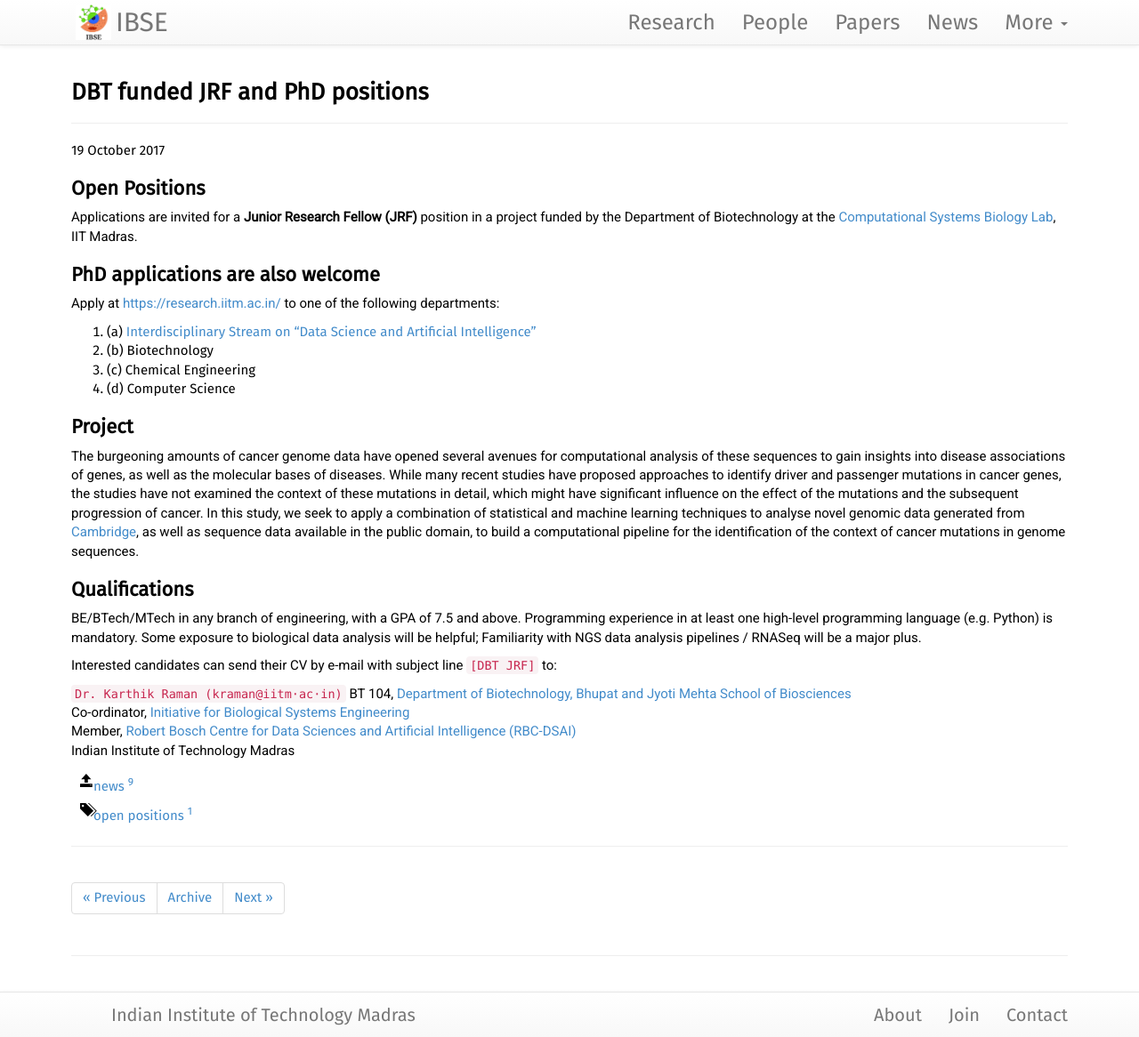
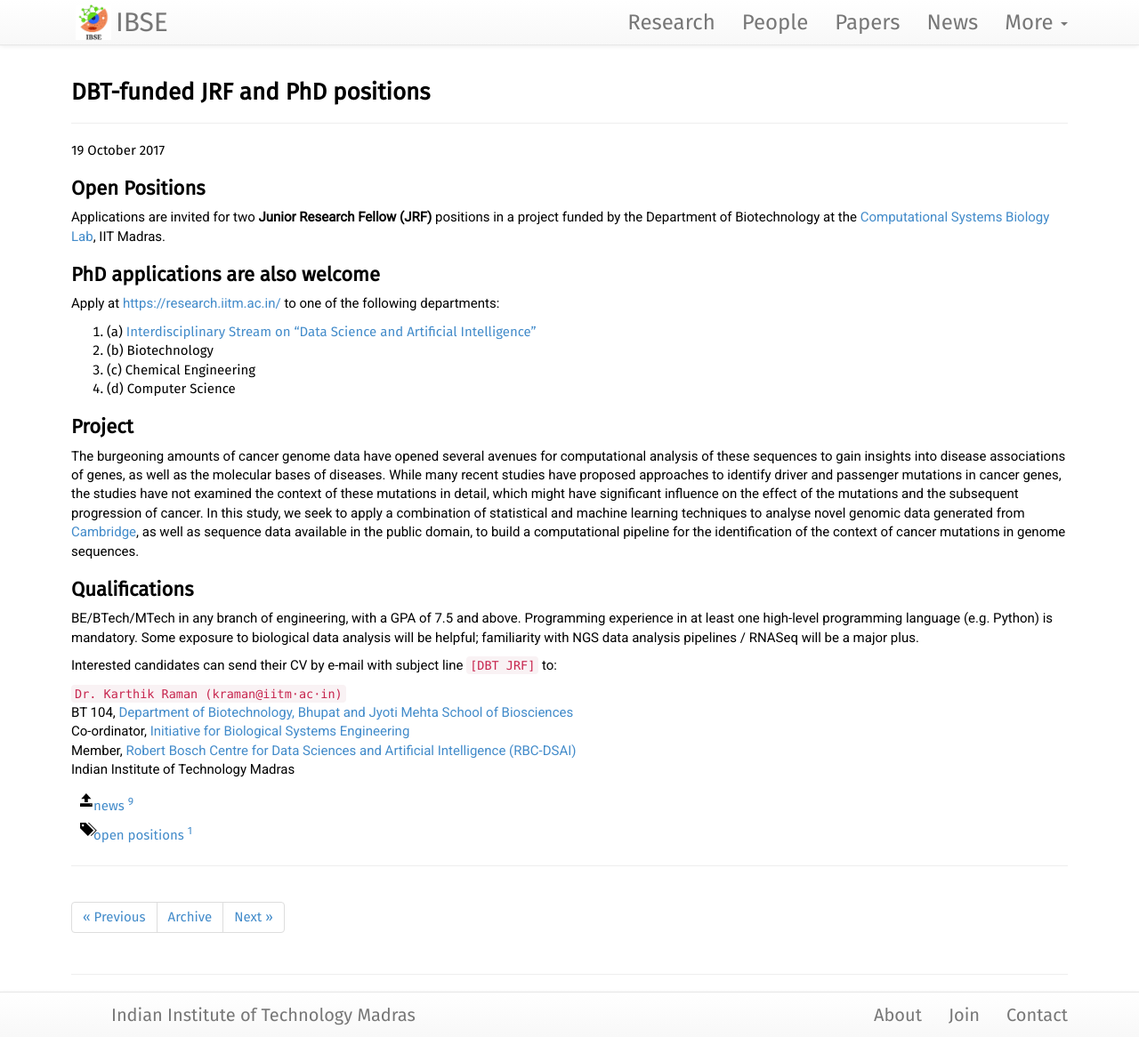
Before and after one commit to philge/ibse-iitm.github.io, a Jekyll site: the page built from news/_posts/2017-10-19-DBT-JRF-PhD-positions.md, in a window 1280 px wide and 1166 px high. Shown: the whole window at 89% size. Built offline with Jekyll 4.4.1, drawn with Linux system fonts in a browser that asks for light colours; nearby versions of some CDN libraries.

Commit message:
Update 2017-10-19-DBT-JRF-PhD-positions.md

```diff
--- a/news/_posts/2017-10-19-DBT-JRF-PhD-positions.md
+++ b/news/_posts/2017-10-19-DBT-JRF-PhD-positions.md
@@ -1,15 +1,15 @@
 ---
 layout: news
-title: DBT funded JRF and PhD positions
+title: DBT-funded JRF and PhD positions
 author: Karthik Raman
 author_handle: kraman
 category: news
 tags: [open positions]
-brief: DBT funded JRF and PhD positions
+brief: Two positions available at the <a href="https://home.iitm.ac.in/kraman/lab/">Computational Systems Biology Lab</a>.
 ---
 
 ## Open Positions
-Applications are invited for a **Junior Research Fellow (JRF)** position in a project funded by the Department of Biotechnology at the  [Computational Systems Biology Lab](https://home.iitm.ac.in/kraman/lab/), IIT Madras.
+Applications are invited for two **Junior Research Fellow (JRF)** positions in a project funded by the Department of Biotechnology at the  [Computational Systems Biology Lab](https://home.iitm.ac.in/kraman/lab/), IIT Madras.
 
 ## PhD applications are also welcome
 
@@ -23,11 +23,11 @@
 The burgeoning amounts of cancer genome data have opened several avenues for computational analysis of these sequences to gain insights into disease associations of genes, as well as the molecular bases of diseases. While many recent studies have proposed approaches to identify driver and passenger mutations in cancer genes, the studies have not examined the context of these mutations in detail, which might have significant influence on the effect of the mutations and the subsequent progression of cancer. In this study, we seek to apply a combination of statistical and machine learning techniques to analyse novel genomic data generated from [Cambridge](https://www.mrc-cu.cam.ac.uk/), as well as sequence data available in the public domain, to build a computational pipeline for the identification of the context of cancer mutations in genome sequences.
 
 ## Qualifications
-BE/BTech/MTech in any branch of engineering, with a GPA of 7.5 and above. Programming experience in at least one high-level programming language (e.g. Python) is mandatory. Some exposure to biological data analysis will be helpful; Familiarity with NGS data analysis pipelines / RNASeq will be a major plus.
+BE/BTech/MTech in any branch of engineering, with a GPA of 7.5 and above. Programming experience in at least one high-level programming language (e.g. Python) is mandatory. Some exposure to biological data analysis will be helpful; familiarity with NGS data analysis pipelines / RNASeq will be a major plus.
 
 Interested candidates can send their CV by e-mail with subject line `[DBT JRF]` to:
 
-`Dr. Karthik Raman (kraman@iitm·ac·in)`
+`Dr. Karthik Raman (kraman@iitm·ac·in)`<br/>
 BT 104,  [Department of Biotechnology, Bhupat and Jyoti Mehta School of Biosciences](https://biotech.iitm.ac.in/)<br/>
 Co-ordinator,  [Initiative for Biological Systems Engineering](https://web.iitm.ac.in/ibse)<br/>
 Member,  [Robert Bosch Centre for Data Sciences and Artificial Intelligence (RBC-DSAI)](https://rbcdsai.iitm.ac.in/)<br/>
```
